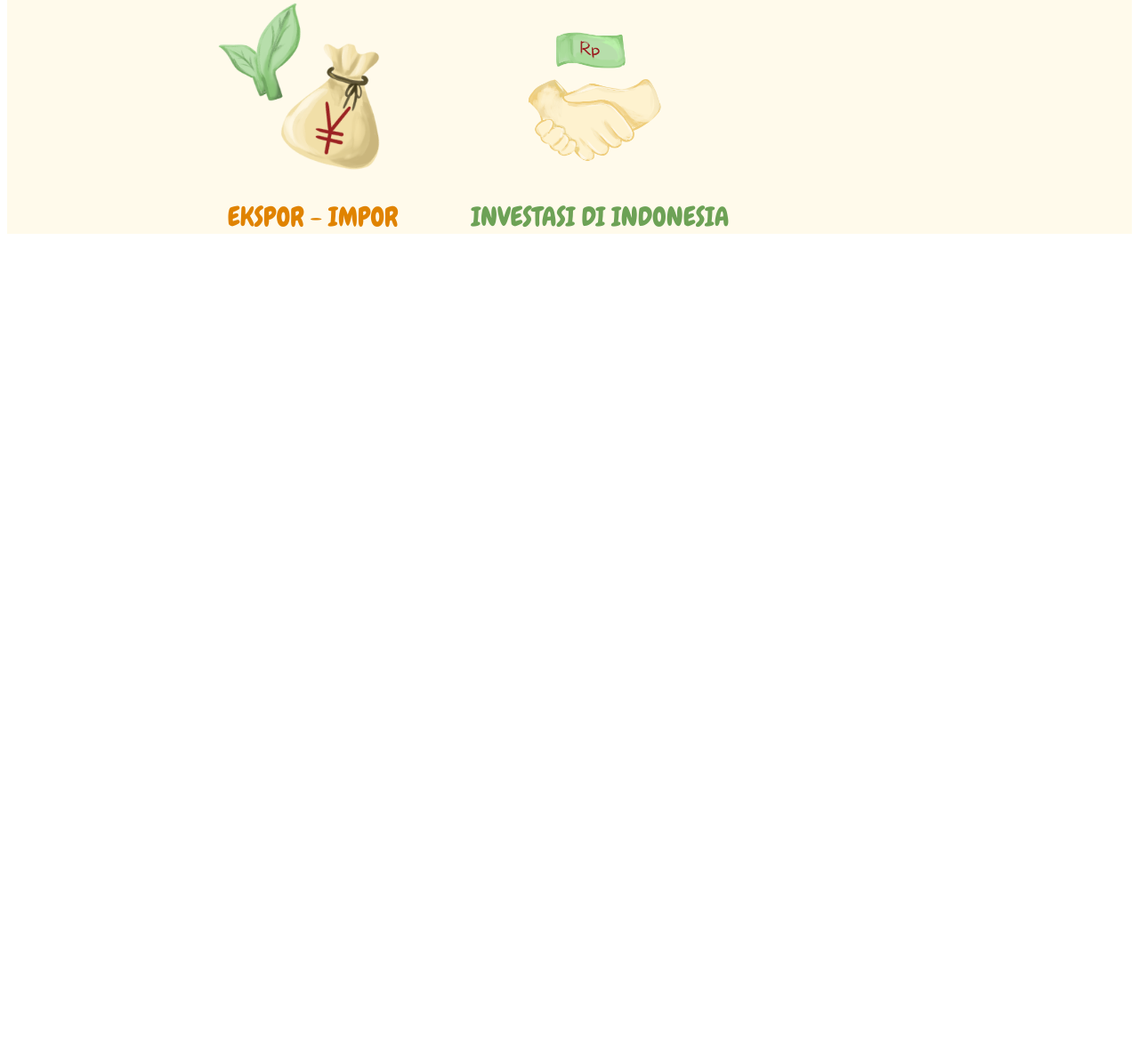
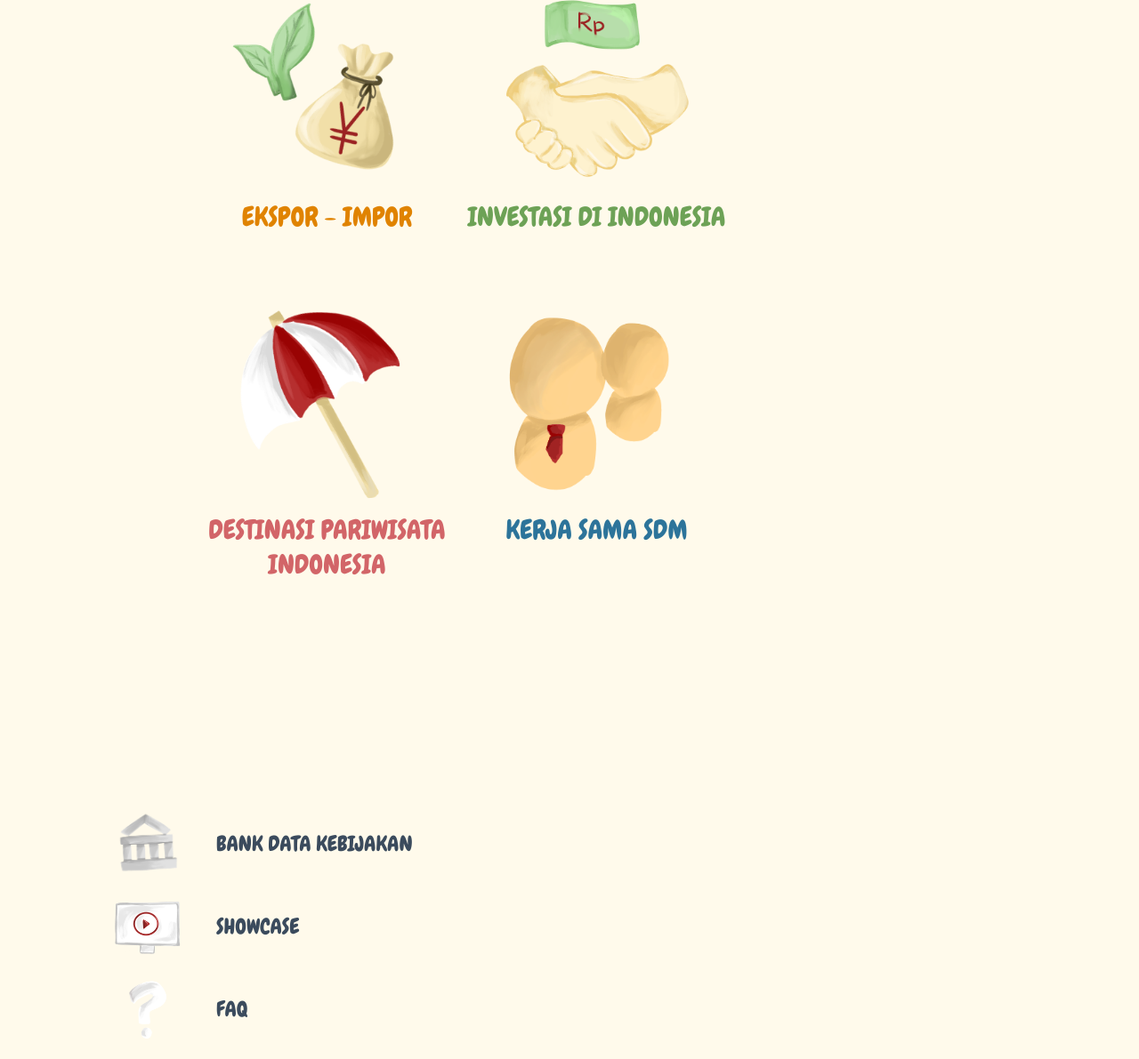
Before and after one commit to timwebsite2020/frontEnd2, a plain HTML site: page index.html in a window 1280 px wide. Shown: the part 253-1444 px from the top of the page at 89% size. Before the commit the page ends 800 px from the top, so only its background shows below. Drawn offline with nearby package versions, Linux system fonts and the light colour scheme.

Commit message:
Index page draft done

```diff
--- a/hf.css
+++ b/hf.css
@@ -3,9 +3,10 @@
   /* height: 1000vh; */
   /* z-index: 1; */
   /* position: relative; */
+  /* width: 1440px; */
   /* } */
 #header{
-  position: relative; /*consider sticky*/
+  position: sticky; /*consider sticky*/
   top: 0;
   /* height: 180px; */
   /* width:1000px; */
@@ -13,7 +14,10 @@
   padding: 0;
   /* vertical-align: top; */
   height: 180px;
-  /* z-index: 1; */
+  background-color: white;
+  z-index: 1;
+  /* width: 100vw; */
+
 }
 #kbri{
   position: relative;
@@ -30,7 +34,7 @@
   height: 232px;
   top: -46px;
   vertical-align: top;
-  z-index: -1;
+  /* z-index: -1; */
 }
 
 #sitename{
--- a/index.css
+++ b/index.css
@@ -1,53 +1,114 @@
-/* body{
-  width: 1440px;
-} */
-#content{
+body{
   background-color: #FFFAEB;
 }
 
-.subtext{
+/* #content{ */
+  /* width: 1440px; */
+  /* background-color: #FFFAEB; */
+/* } */
+
+#mainIcon_container{
+  display: inline-block;
+  position: relative;
+  vertical-align: top;
+  width: 602px;
+  margin-top: 25.33px;
+  margin-left: 210px;
+}
+
+.mainIcon_box{
+  display: inline-block;
+  position: relative;
+  vertical-align: top;
+  width: 299px;
+  margin-bottom: 56px;
+}
+
+.mainIcon{
+  width: 257px;
+  height: 257px;
+  /* vertical-align: top; */
+  margin-left: auto;
+  margin-right: auto;
+  display: block;
+}
+
+.mainIcon_text{
   text-align: center;
   font-family: 'Chewy';
   font-size: 30px;
   line-height: 39px;
-  margin:0;
+  margin: 0;
 }
 
-#box1{
+#subIcon_container{
+  display: inline-block;
+  position: relative;
+  vertical-align: top;
+  width: 350px;
+  margin-top: 192.33px;
+  margin-left: 113px;
+}
+
+.subIcon_box{
+  display: inline-block;
+  position: relative;
+  width: 350px;
+  height: 89px;
+}
+
+.subIcon{
+  width: 89.24px;
+  height: 89px;
+}
+.subIcon_text{
+  display: inline-block;
+  margin-left: 28.76px;
+  margin-top: 29px;
+  vertical-align: top;
+  /* margin: 0 auto; */
+  /* line-height: 31px; */
+  color: #3B4B5D;
+  font-family: 'Chewy';
+  font-size: 24px;
+  line-height: 31px;
+  text-align: left;
+}
+/* #box1{
   height: 295px;
   width: 257px;
   margin-left: 215px;
   margin-top: 25.33px;
   vertical-align: top;
   display: inline-block;
-}
+} */
 
-#st1{
+/* #st1{
    color: #E08300;
-}
+} */
 
-#icon1{
+/* #icon1{
   width: 257px;
   height: 257px;
   vertical-align: top;
-}
+} */
 
-#box2{
+/* #box2{
   margin-top: 70px;
   margin-left: 45px;
   display: inline-block;
   width: 291px;
   height: 250px;
 
-}
-#icon2{
+} */
+/* #icon2{
   width: 187px;
   height: 187px;
   vertical-align: top;
   margin-left: 45px;
   margin-bottom: 25px;
-}
-#st2{
-  color: #6DA256;
+} */
+/* #st2{ */
+  /* color: #6DA256; */
   /* vertical-align: top; */
-}
+/* } */
--- a/index.html
+++ b/index.html
@@ -18,14 +18,39 @@
     <p id="sitename">JUDUL DASHBOARD</p>
   </div>
   <div id="content">
-    <div id="box1">
-      <img src="icons/subpage_perdagangan.png" id="icon1">
-      <p class="subtext" id="st1">EKSPOR - IMPOR</p>
+    <div id="mainIcon_container">
+      <div id="box1" class="mainIcon_box">
+        <img src="icons/subpage_perdagangan.png" id="icon1" class="mainIcon">
+        <p class="mainIcon_text" id="st1" style="color: #E08300;">EKSPOR - IMPOR</p>
+      </div>
+      <div id="box2" class="mainIcon_box">
+        <img src="icons/main_iru.png" id="icon2" class="mainIcon">
+        <p class="mainIcon_text" id="st2" style="color: #6DA256;">INVESTASI DI INDONESIA</p>
+      </div>
+      <div id="box3" class="mainIcon_box">
+        <img src="icons/subpage_pariwisata.png" id="icon3" class="mainIcon">
+        <p class="mainIcon_text" id="st3" style="color: #D26568;">DESTINASI PARIWISATA INDONESIA</p>
+      </div>
+      <div id="box4" class="mainIcon_box">
+        <img src="icons/subpage_sdm.png" id="icon4" class="mainIcon">
+        <p class="mainIcon_text" id="st4" style="color: #2D749A;">KERJA SAMA SDM</p>
+      </div>
     </div>
-    <div id="box2">
-      <img src="icons/main_iru.png" id="icon2">
-      <p class="subtext" id="st2">INVESTASI DI INDONESIA</p>
+    <div id="subIcon_container">
+      <div class="subIcon_box">
+        <img src="icons/main_bank.png" class="subIcon">
+        <div class="subIcon_text">BANK DATA KEBIJAKAN</div>
+      </div>
+      <div class="subIcon_box">
+        <img src="icons/main_showcase.png" class="subIcon">
+        <div class="subIcon_text">SHOWCASE</div>
+      </div>
+      <div class="subIcon_box">
+        <img src="icons/main_faq.png" class="subIcon">
+        <div class="subIcon_text">FAQ</div>
+      </div>
     </div>
+
 
   </div>
 </body>
```
Also changed, not shown: icons/bi.png.
